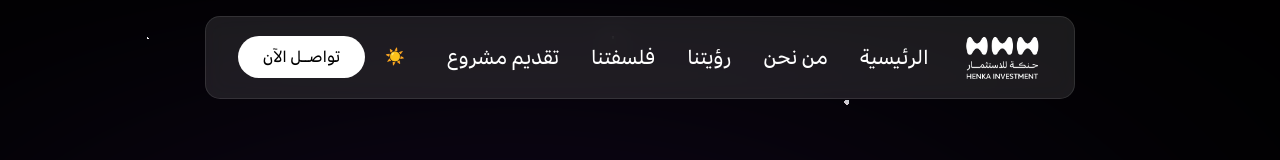
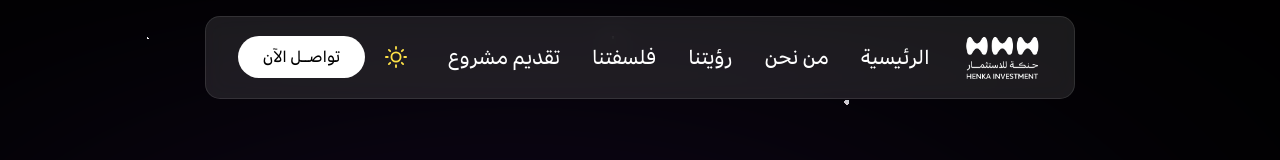
Before and after one commit to amineelakkermi/Henka, a Next.js app: page / in a window 1280 px wide. Shown: the top 160 px of the page. Built offline with nearby package versions, Linux system fonts and the light colour scheme; a web font is replaced by a local one.

Commit message:
mise a jour

```diff
--- a/components/ThemeToggle.jsx
+++ b/components/ThemeToggle.jsx
@@ -2,12 +2,12 @@
 
 import { useEffect, useState } from 'react';
 import { useTheme } from '@/context/ThemeContext';
+import { FiSun, FiMoon } from 'react-icons/fi'; // 👈 استيراد الأيقونات
 
 export default function ThemeToggle() {
   const { theme, toggleTheme } = useTheme();
   const [mounted, setMounted] = useState(false);
 
-  // Only show the toggle after mounting to avoid hydration mismatch
   useEffect(() => {
     setMounted(true);
   }, []);
@@ -21,13 +21,13 @@ export default function ThemeToggle() {
   return (
     <button
       onClick={() => toggleTheme(isDark ? 'light' : 'dark')}
-      className="p-2 rounded-full focus:outline-none  focus:ring-offset-2 focus:ring-offset-black focus:ring-white"
+      className="p-2 rounded-full  focus:outline-none focus:ring-offset-2 focus:ring-offset-black focus:ring-white transition duration-200 hover:scale-105"
       aria-label={isDark ? 'Switch to light mode' : 'Switch to dark mode'}
     >
       {isDark ? (
-        <span className="text-yellow-300">☀️</span>
+        <FiSun className="text-yellow-300 text-[36px] md:text-[22px]" />
       ) : (
-        <span className="text-gray-700">🌙</span>
+        <FiMoon className="text-white text-[36px] md:text-[22px]" />
       )}
     </button>
   );
```
